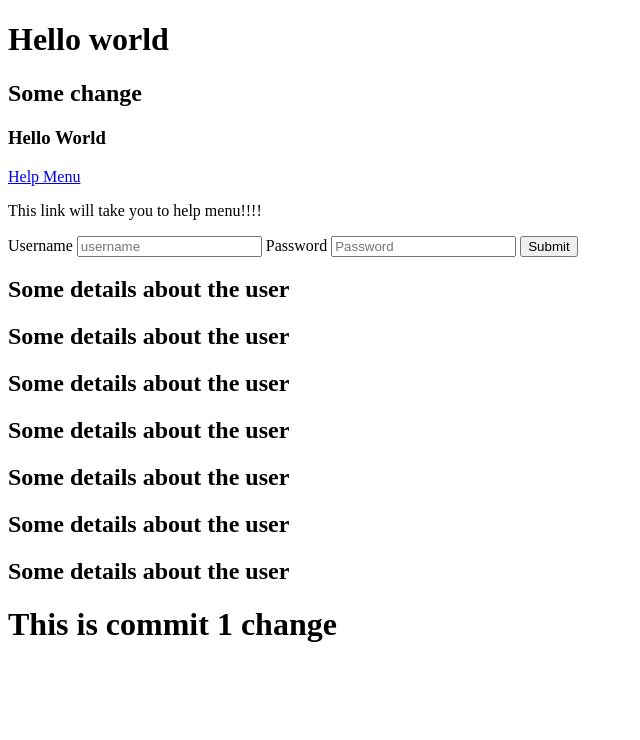
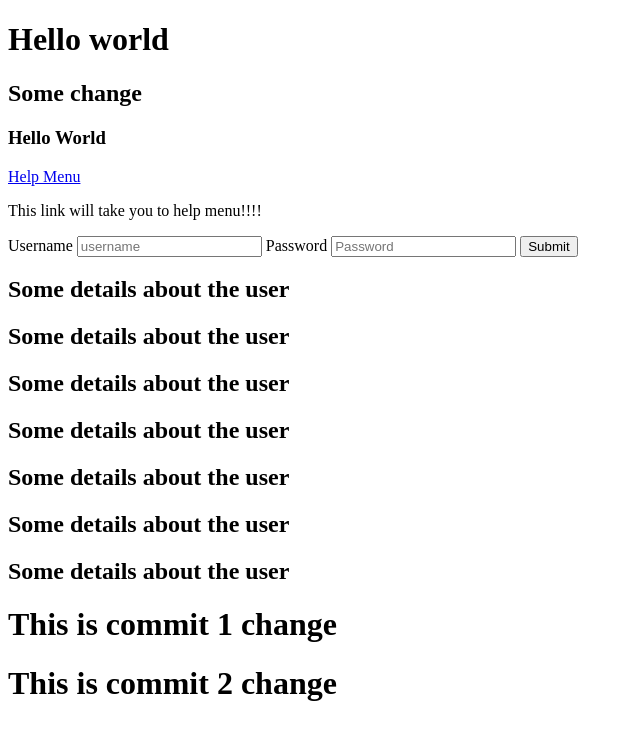
Before and after one commit to vinutha91/MileageCalculatorApp, a website: page index.html in a window 1280 px wide. Shown: the whole page, without its empty margins (0-640 px from the left). Drawn offline with Linux system fonts and the light colour scheme.

Commit message:
[COMMIT - 2] This is commit 2

```diff
--- a/index.html
+++ b/index.html
@@ -34,5 +34,8 @@
     <!-- Commit 1 -->
     <h1>This is commit 1 change</h1>
 
+    <!-- Commit 2 -->
+    <h1>This is commit 2 change</h1>
+
 </body>
 </html>
--- a/index.js
+++ b/index.js
@@ -28,3 +28,6 @@ function login() {
 
 // This is commit 1 change
 console.log('Commit 1 change')
+
+// This is commit 2 change
+console.log('Commit 2 change')
```
